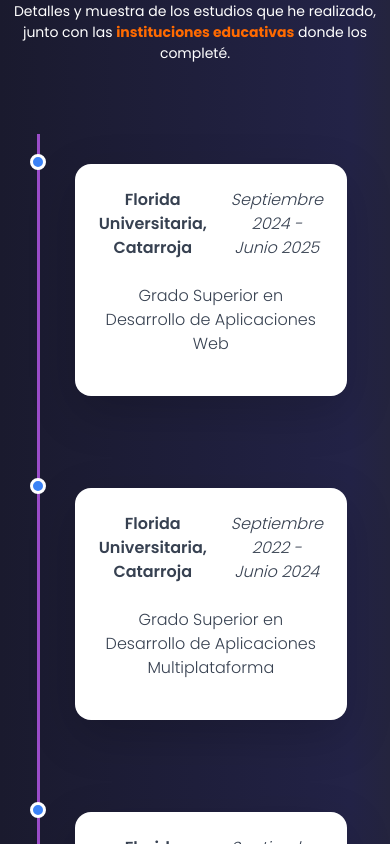
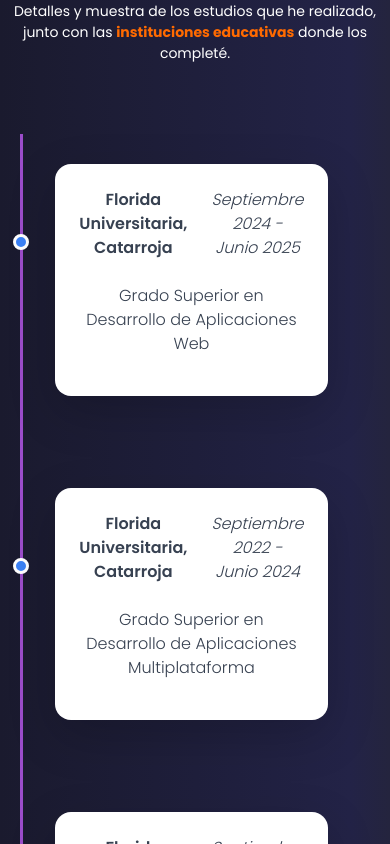
Before and after one commit to alvicha/portfolio, a React (Create React App) app: page /about in a window 390 px wide. Shown: the part 1180-2024 px from the top of the page. Built offline with nearby package versions, Linux system fonts and the light colour scheme.

Commit message:
Arreglando estilos e idiomas pantallas

```diff
--- a/src/components/AboutAcademicDataComponent.js
+++ b/src/components/AboutAcademicDataComponent.js
@@ -45,7 +45,7 @@
                 </div>
 
                 <div className="col-12 d-flex justify-content-center">
-                    <div className="timeline-container">
+                    <div className="timeline-container w-full lg:w-[90%] max-w-[600px] mx-auto">
                         {dataAcademics.map((acad, index) => (
                             <div
                                 key={index}
--- a/src/components/AboutSkillsComponent.js
+++ b/src/components/AboutSkillsComponent.js
@@ -39,7 +39,7 @@
     ];
 
     const otherSkills = [
-        { src: "/images/ingles.jpg", label: "Inglés", percent: "B1"  },
+        { src: "/images/ingles.jpg", label: "Inglés", percent: "B1" },
         { src: "/images/españa.jpg", label: "Español", percent: "Nativo" },
         { src: "/images/valenciano.jpg", label: "Valenciano", percent: "Intermedio" },
     ];
@@ -60,7 +60,7 @@
                 ))}
             </div>
 
-            <h3>OBJETIVOS DE APRENDIZAJE:</h3>
+            <h3 style={{ textTransform: "uppercase" }}>{t("learningObjectives")}</h3>
             <div className="skills-glass-grid">
                 {learning.map((skill, index) => (
                     <div key={index} className="skill-glass-card">
@@ -72,7 +72,7 @@
                 ))}
             </div>
 
-            <h3>OTRAS HABILIDADES:</h3>
+            <h3 style={{ textTransform: "uppercase" }}>{t("otherSkills")}</h3>
             <div className="skills-glass-grid">
                 {otherSkills.map((skill, index) => (
                     <div key={index} className="skill-glass-card">
--- a/src/locales/en/translation.json
+++ b/src/locales/en/translation.json
@@ -58,6 +58,8 @@
     "rightsReserved": "2025 Alberto Villegas Chaparro. All rights reserved.",
     "errorMessage": "Error sending the form",
     "successMessage": "Form submitted successfully",
+    "otherSkills": "Other skills",
+    "learningObjectives": "LEARNING OBJECTIVES:",
     "nameLanguages": {
         "french": "French",
         "spanish": "Spanish",
--- a/src/locales/es/translation.json
+++ b/src/locales/es/translation.json
@@ -58,6 +58,8 @@
     "rightsReserved": "2025 Alberto Villegas Chaparro. Todos los derechos reservados.",
     "errorMessage": "Error al enviar el formulario",
     "successMessage": "Formulario enviado correctamente",
+    "otherSkills": "Otras habilidades",
+    "learningObjectives": "OBJETIVOS DE APRENDIZAJE:",
     "nameLanguages": {
         "french": "Francés",
         "spanish": "Español",
--- a/src/locales/fr/translation.json
+++ b/src/locales/fr/translation.json
@@ -58,6 +58,8 @@
   "rightsReserved": "2025 Alberto Villegas Chaparro. Tous droits réservés.",
   "errorMessage": "Erreur lors de l'envoi du formulaire",
   "successMessage": "Formulaire envoyé avec succès",
+  "otherSkills": "Autres compétences",
+  "learningObjectives": "OBJECTIFS D'APPRENTISSAGE :",
   "nameLanguages": {
     "french": "Français",
     "spanish": "Espagnol",
--- a/src/pages/portfolio.css
+++ b/src/pages/portfolio.css
@@ -1323,7 +1323,7 @@
     .timeline-item .circle {
         width: 16px;
         height: 16px;
-        top: 0px;
+        top: 80px;
         left: -44px !important;
     }
 
```
